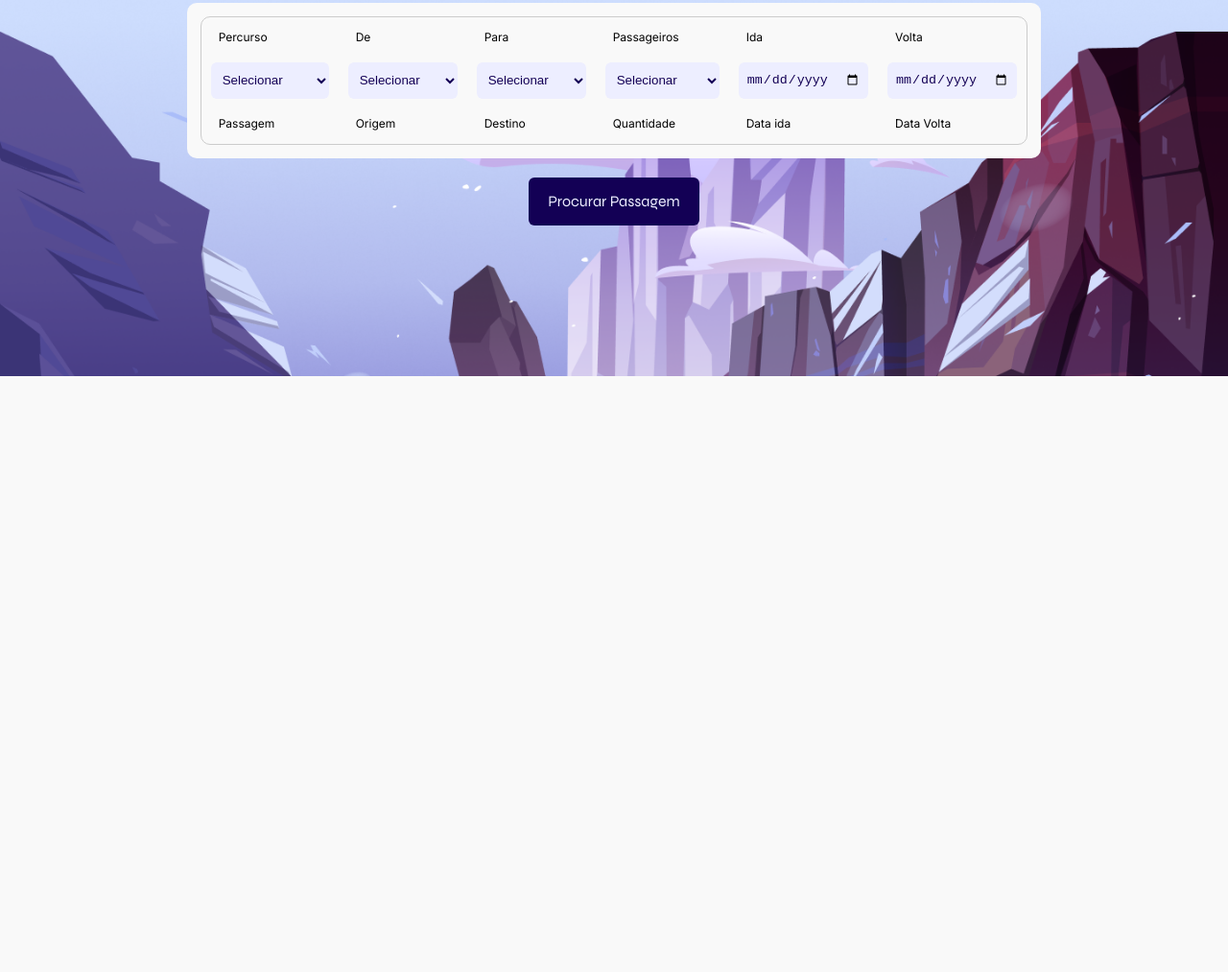
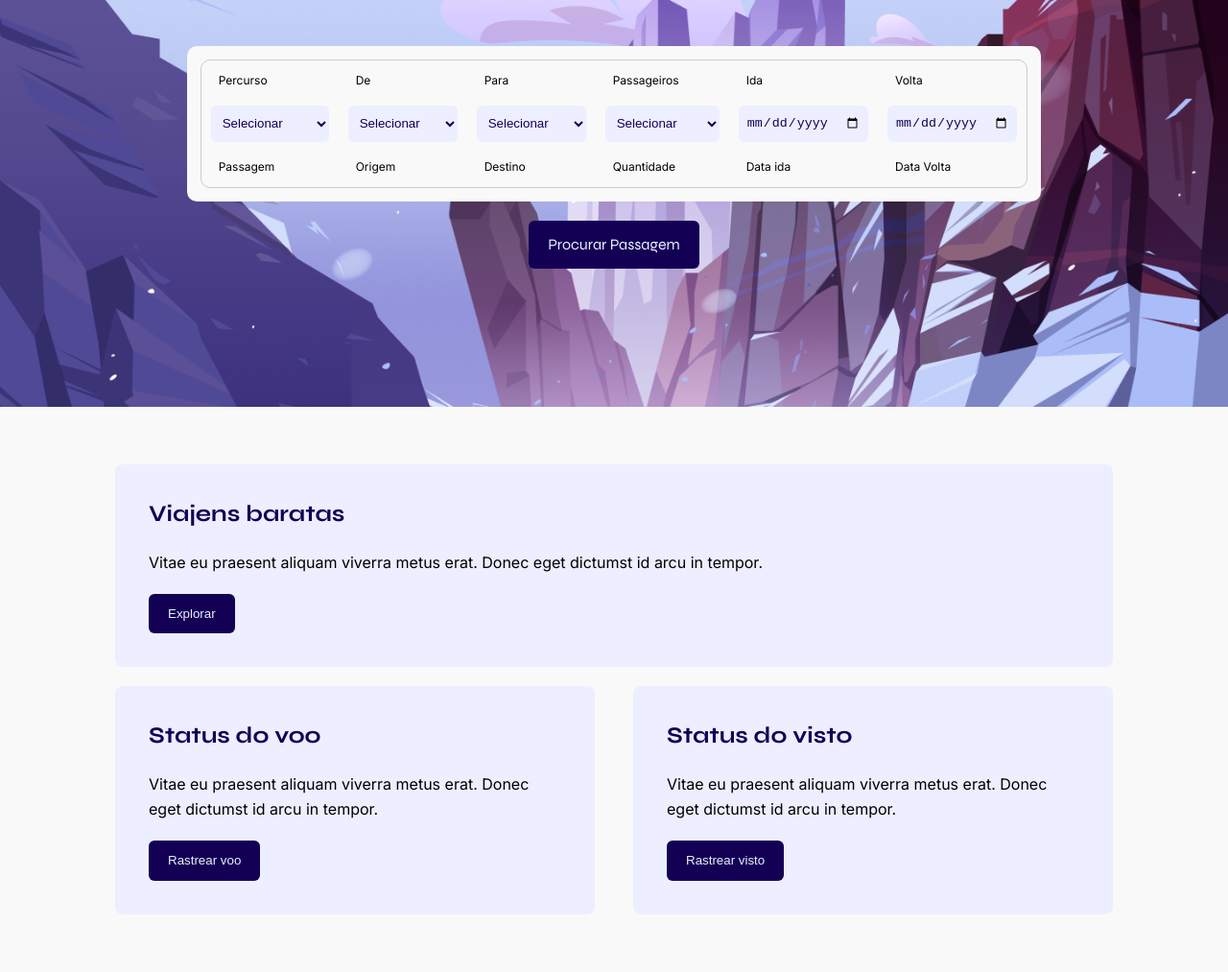
Before and after one commit to pedrohraulino/ebac_2024, a website: page index.html in a window 1280 px wide. Shown: the part 248-1261 px from the top of the page at 96% size. Before the commit the page ends 800 px from the top, so only its background shows below. Drawn offline with nearby package versions, Linux system fonts and the light colour scheme; files that its build step writes are made by us from their sources; files whose address does not match are found by name.

Commit message:
section explorar

```diff
--- a/index.html
+++ b/index.html
@@ -22,10 +22,10 @@
     <section class="hero">
       <div class="hero__content">
         <h2 class="title--big">
-          Bem-vindo ao <strong>Flyox</strong>. Venha voar conosco
+          Bem-vindo ao <strong>Flyox</strong>. <br />Venha voar conosco
         </h2>
         <form>
-        <div class="hero__find">
+          <div class="hero__find">
             <div class="hero__find__content">
               <div class="hero__find__content--select">
                 <label for="way" class="text--small">Percurso</label>
@@ -73,8 +73,7 @@
                   <option class="text" value="option2">2 passageiros</option>
                   <option class="text" value="option3">3 passageiros</option>
                 </select>
-                <p class="text--small">Quantidade
-                </p>
+                <p class="text--small">Quantidade</p>
               </div>
               <div class="hero__find__content--select">
                 <label for="Ida" class="text--small">Ida</label>
@@ -88,9 +87,37 @@
               </div>
             </div>
           </div>
-          <button  class="title--small">Procurar Passagem</button>
+          <button class="title--small">Procurar Passagem</button>
         </form>
       </div>
     </section>
+    <section class="explore">
+      <ul class="explore__list">
+        <li class="explore__list__item" style="width: 100%;">
+          <h2 class="title--medium">Viajens baratas</h2>
+          <p  class="text">
+            Vitae eu praesent aliquam viverra metus erat. Donec eget dictumst id
+            arcu in tempor.
+          </p>
+          <button>Explorar</button>
+        </li>
+        <li class="explore__list__item">
+          <h2 class="title--medium">Status do voo</h2>
+          <p class="text">
+            Vitae eu praesent aliquam viverra metus erat. Donec eget dictumst id
+            arcu in tempor.
+          </p>
+          <button>Rastrear voo</button>
+        </li>
+        <li class="explore__list__item">
+          <h2 class="title--medium">Status do visto</h2>
+          <p class="text">
+            Vitae eu praesent aliquam viverra metus erat. Donec eget dictumst id
+            arcu in tempor.
+          </p>
+          <button>Rastrear visto</button>
+        </li>
+      </ul>
+    </section>
   </body>
 </html>
--- /dev/null
+++ b/src/styles/_explorar.scss
@@ -0,0 +1,45 @@
+@use "var";
+
+.explore {
+  max-width: 1100px;
+  display: flex;
+  margin: 0 auto;
+  &__list {
+    display: flex;
+    flex-wrap: wrap;
+    justify-content: space-between;
+    list-style: none;
+    gap: 20px;
+    padding: 60px 30px;
+    flex-grow: 1;
+
+    &__item {
+      width: calc(50% - 20px);
+      background-color: var.$corSecundaria;
+      padding: 35px;
+      border-radius: 8px;
+
+      p {
+          margin: 20px 0;
+      }
+      h2{
+        width: 100%;
+      }
+      button {
+        line-height: 100%;
+        background-color: var.$corPrimaria;
+        border: none;
+        color: var.$corSecundaria;
+        border-radius: 6px;
+        padding: 14px 20px;
+        transition: ease-in-out 400ms;
+        &:hover {
+          background-color: var.$corSecundaria;
+          backdrop-filter: blur(20px);
+          border: 2px solid var.$corPrimaria;
+          color: var.$corPrimaria;
+        }
+      }
+    }
+  }
+}
--- a/src/styles/_hero.scss
+++ b/src/styles/_hero.scss
@@ -1,7 +1,7 @@
 @use "var";
 
 .hero {
-  min-height: 80vh;
+  min-height: 84vh;
   background-image: url(../../dist/img/backgroundImage.png);
   display: flex;
   align-items: center;
@@ -10,6 +10,8 @@
   background-repeat: no-repeat;
   background-size: cover;
   background-origin: border-box;
+  background-attachment: fixed;
+  background-position: bottom ;
 
   &__content {
     max-width: 1100px;
--- a/src/styles/main.scss
+++ b/src/styles/main.scss
@@ -1,5 +1,6 @@
 @use "var";
 @use "hero";
+@use "explorar";
 
 * {
   margin: 0;
```
